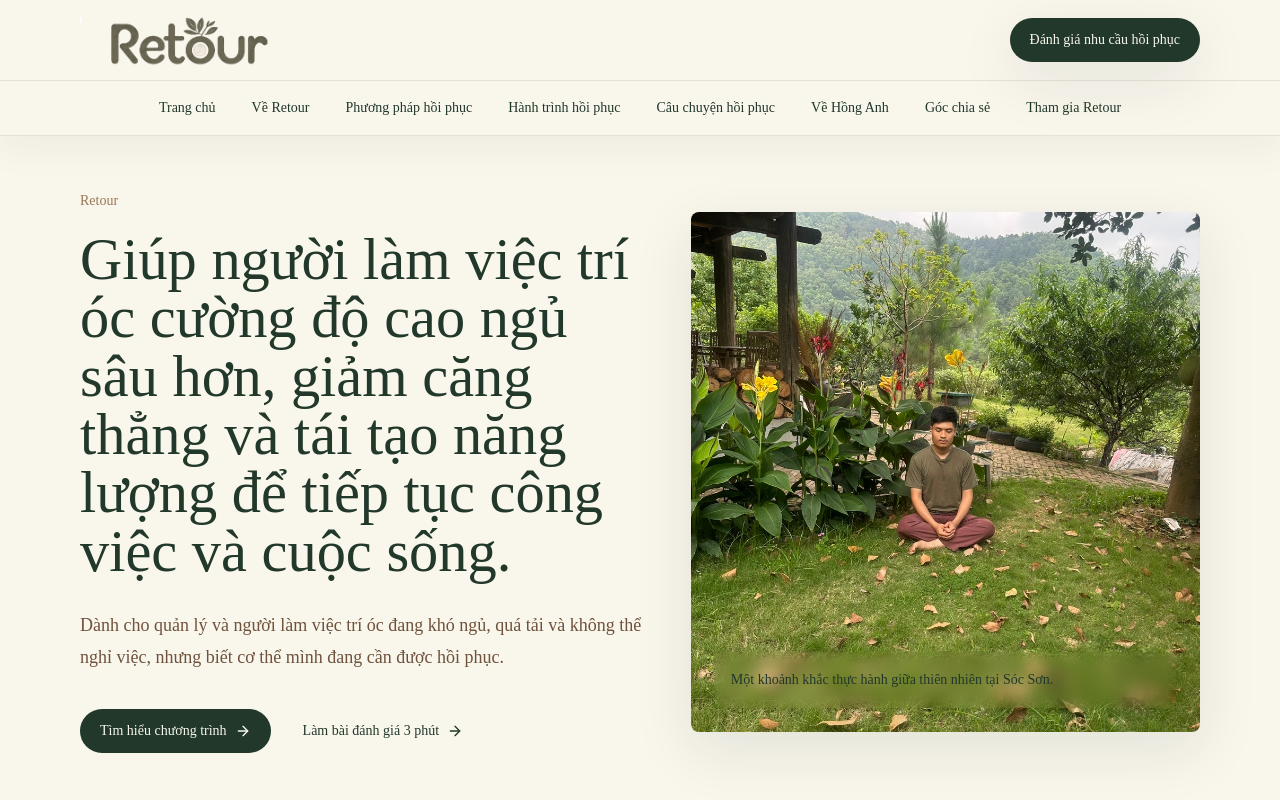
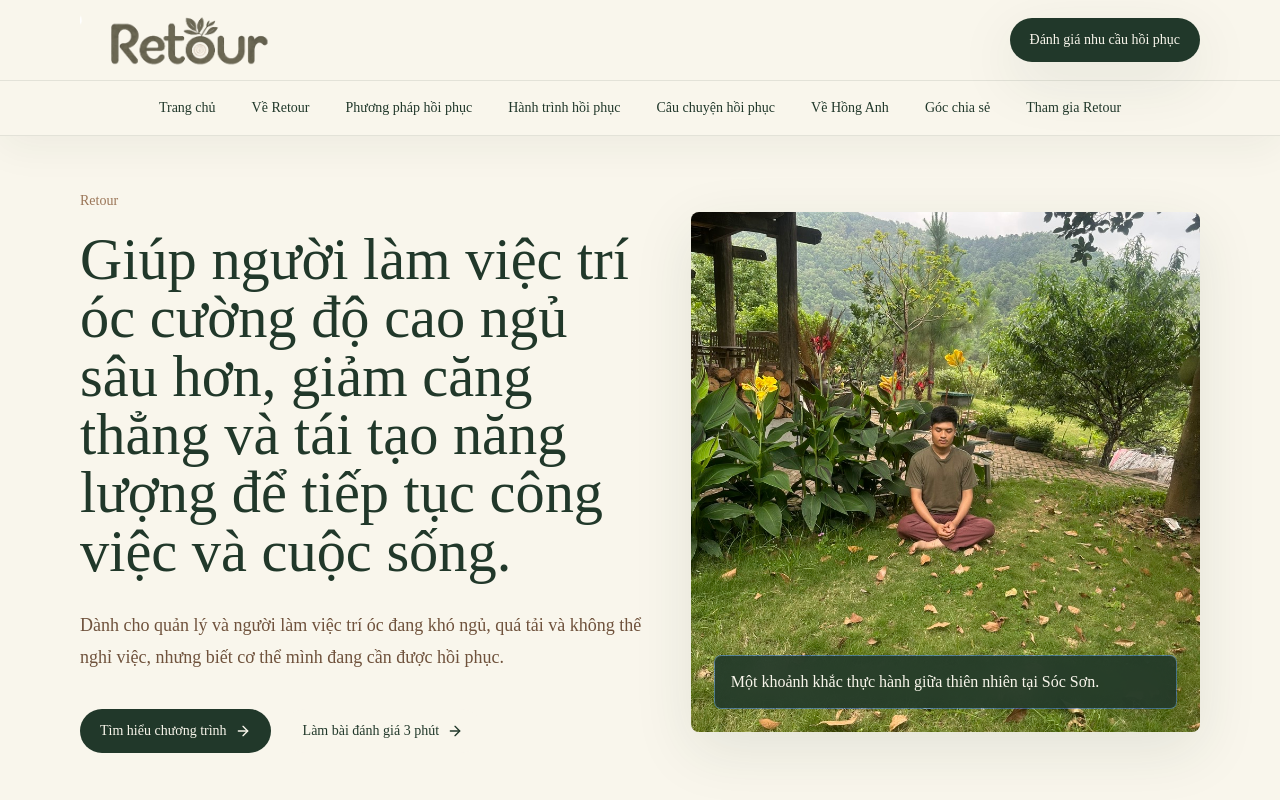
Before and after one commit to healthcoachhonganh/retourss-website, a Next.js app: page / in a window 1280 px wide. Shown: the top 800 px of the page. Built offline with nearby package versions, Linux system fonts and the light colour scheme; no server answers.

Commit message:
feat: standardize image caption design across website

```diff
--- a/app/page.tsx
+++ b/app/page.tsx
@@ -85,7 +85,6 @@ export default function HomePage() {
             caption="Lê Hồng Anh, giáo viên Yoga & Health Coach, người sáng lập và hướng dẫn chương trình Retour."
             position="center top"
             captionFrameClassName="bottom-4 left-4 right-auto max-w-[calc(100%-2rem)] sm:bottom-5 sm:left-5 sm:max-w-md"
-            captionClassName="bg-forest/90 px-3.5 py-2.5 text-sm font-medium leading-6 text-ivory shadow-none ring-1 ring-ivory/12 backdrop-blur-md sm:px-4 sm:py-3 sm:text-[0.95rem] sm:leading-7"
           />
           <div>
             <SectionHeading eyebrow="Gặp Hồng Anh" title="Thành công không cần đánh đổi bằng sức khỏe." />
--- a/app/ve-hong-anh/page.tsx
+++ b/app/ve-hong-anh/page.tsx
@@ -16,6 +16,7 @@ export default function HongAnhPage() {
             alt="Hồng Anh thực hành trong không gian làm việc mộc mạc"
             caption="Không gian thực hành và làm việc của Hồng Anh trong đời sống gần thiên nhiên."
             position="center 42%"
+            captionClassName="bg-forest/[0.92] px-4 py-3 text-base/7 font-semibold text-ivory ring-1 ring-ivory/[0.14] backdrop-blur-md sm:px-5 sm:py-3.5 sm:text-[1.05rem]/7"
           />
           <div className="max-w-3xl">
             <p className="mb-4 text-sm font-medium text-clay">Về Hồng Anh</p>
--- a/components/ui.tsx
+++ b/components/ui.tsx
@@ -3,6 +3,10 @@ import Image from "next/image";
 import type { ReactNode } from "react";
 import { ArrowRight, Check } from "lucide-react";
 import { mainNav, site } from "@/data/site";
+
+const imageCaptionFrame = "inset-x-5 bottom-5 sm:inset-x-6 sm:bottom-6";
+const imageCaptionSurface =
+  "bg-forest/90 px-4 py-3 text-[0.95rem]/7 font-medium text-ivory ring-1 ring-ivory/12 backdrop-blur-md sm:text-base/7";
 
 export function Header() {
   return (
@@ -114,7 +118,7 @@ export function PlaceholderImage({ label }: { label: string }) {
   return (
     <div className="relative min-h-[320px] overflow-hidden rounded-lg bg-oat shadow-soft">
       <div className="absolute inset-0 bg-[radial-gradient(circle_at_30%_20%,rgba(255,255,255,0.55),transparent_28%),linear-gradient(135deg,#7b8354,#e8ddc7_52%,#9b7658)]" />
-      <div className="absolute inset-x-8 bottom-8 rounded-md bg-ivory/82 p-5 text-sm leading-6 text-forest backdrop-blur">
+      <div className={`absolute rounded-md ${imageCaptionFrame} ${imageCaptionSurface}`}>
         {label}
       </div>
     </div>
@@ -149,7 +153,7 @@ export function FeatureImage({
       />
       <div className="absolute inset-0 bg-gradient-to-t from-forest/34 via-transparent to-transparent" />
       {caption ? (
-        <figcaption className={`absolute rounded-md p-4 ${captionFrameClassName || "inset-x-6 bottom-6"} ${captionClassName || "bg-ivory/86 text-sm leading-6 text-forest shadow-soft backdrop-blur"}`}>
+        <figcaption className={`absolute rounded-md ${captionFrameClassName || imageCaptionFrame} ${captionClassName || imageCaptionSurface}`}>
           {caption}
         </figcaption>
       ) : null}
```
